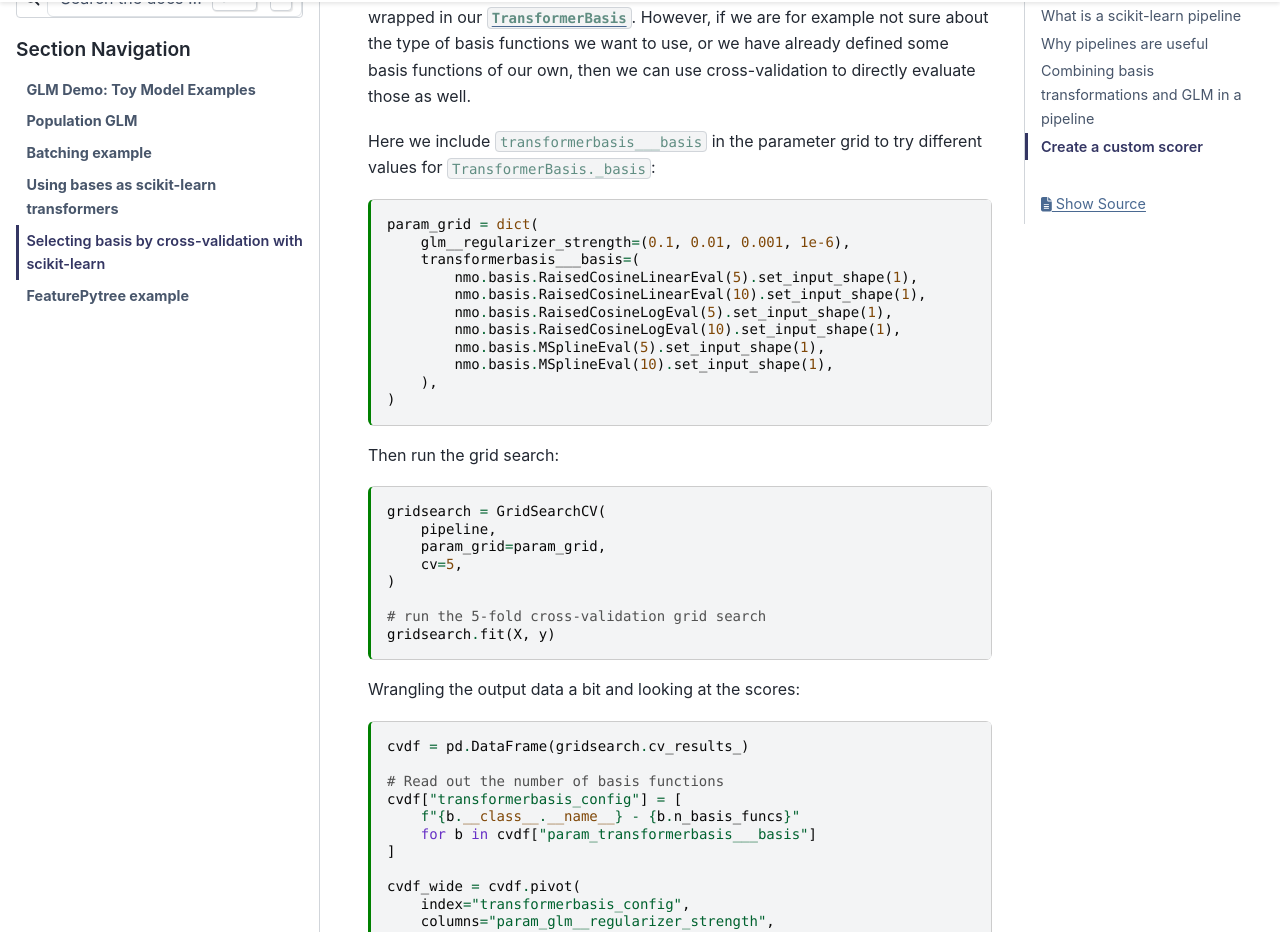
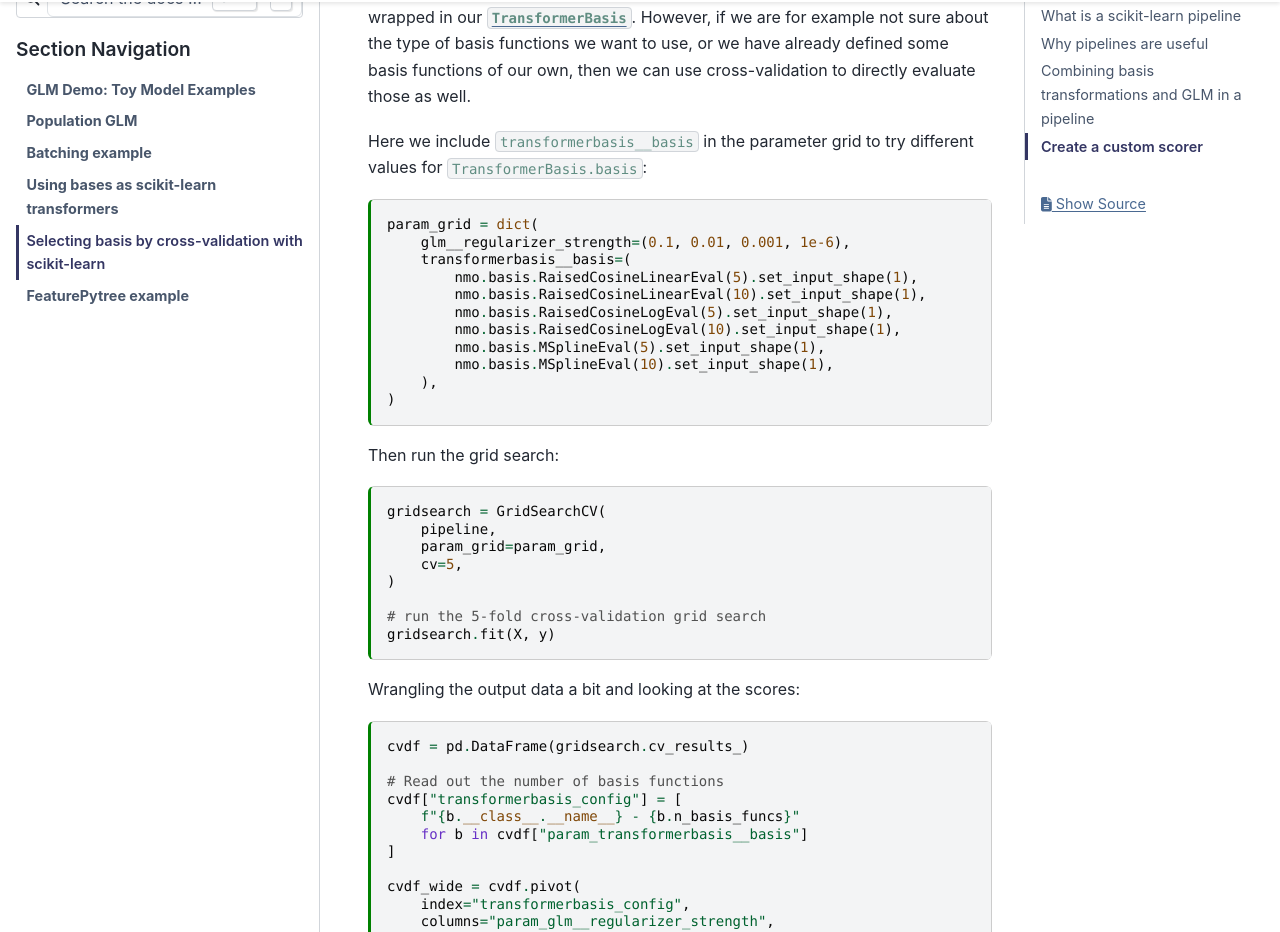
Before and after one commit to flatironinstitute/nemos, a Sphinx documentation site: the page built from docs/how_to_guide/plot_06_sklearn_pipeline_cv_demo.md, in a window 1280 px wide and 1400 px high, scrolled down 7943 px. Shown: the part 126-1058 px from the top of the window. Built offline with Sphinx 7.4.7 and the PyData theme 0.15.4, drawn with Linux system fonts in a browser that asks for light colours; some of the changed text lies outside the part shown.

Commit message:
fix tutorials

````diff
--- a/docs/how_to_guide/plot_06_sklearn_pipeline_cv_demo.md
+++ b/docs/how_to_guide/plot_06_sklearn_pipeline_cv_demo.md
@@ -441,13 +442,13 @@
 
 In the previous example we set the number of basis functions of the [`Basis`](nemos.basis._basis.Basis) wrapped in our [`TransformerBasis`](nemos.basis._transformer_basis.TransformerBasis). However, if we are for example not sure about the type of basis functions we want to use, or we have already defined some basis functions of our own, then we can use cross-validation to directly evaluate those as well.
 
-Here we include `transformerbasis___basis` in the parameter grid to try different values for `TransformerBasis._basis`:
+Here we include `transformerbasis__basis` in the parameter grid to try different values for `TransformerBasis.basis`:
 
 
 ```{code-cell} ipython3
 param_grid = dict(
     glm__regularizer_strength=(0.1, 0.01, 0.001, 1e-6),
-    transformerbasis___basis=(
+    transformerbasis__basis=(
         nmo.basis.RaisedCosineLinearEval(5).set_input_shape(1),
         nmo.basis.RaisedCosineLinearEval(10).set_input_shape(1),
         nmo.basis.RaisedCosineLogEval(5).set_input_shape(1),
@@ -481,7 +482,7 @@
 # Read out the number of basis functions
 cvdf["transformerbasis_config"] = [
     f"{b.__class__.__name__} - {b.n_basis_funcs}"
-    for b in cvdf["param_transformerbasis___basis"]
+    for b in cvdf["param_transformerbasis__basis"]
 ]
 
 cvdf_wide = cvdf.pivot(
@@ -537,7 +538,7 @@
 param_grid = dict(
     glm__regularizer_strength=(0.1, 0.01, 0.001, 1e-6),
     transformerbasis__n_basis_funcs=(3, 5, 10, 20, 100),
-    transformerbasis___basis=(
+    transformerbasis__basis=(
         nmo.basis.RaisedCosineLinearEval(5).set_input_shape(1),
         nmo.basis.RaisedCosineLinearEval(10).set_input_shape(1),
         nmo.basis.RaisedCosineLogEval(5).set_input_shape(1),
@@ -592,7 +593,7 @@
 # Read out the number of basis functions
 cvdf["transformerbasis_config"] = [
     f"{b.__class__.__name__} - {b.n_basis_funcs}"
-    for b in cvdf["param_transformerbasis___basis"]
+    for b in cvdf["param_transformerbasis__basis"]
 ]
 
 cvdf_wide = cvdf.pivot(
````
Also changed, not shown: other parts of docs/how_to_guide/plot_06_sklearn_pipeline_cv_demo.md (+2 -1 lines).
